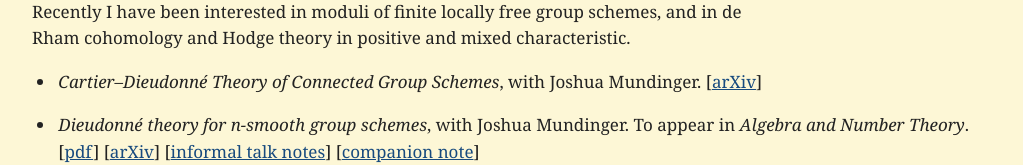
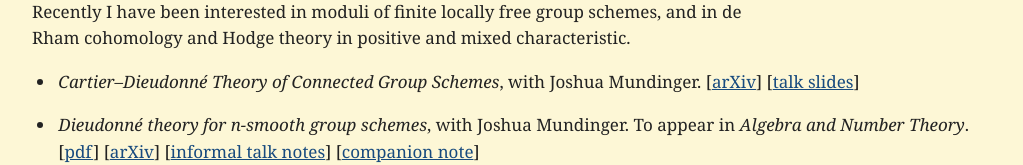
Before and after one commit to casimirkothari/casimirkothari.github.io, a plain HTML site: page index.html in a window 1280 px wide. Shown: the part 445-610 px from the top of the page, without its empty margins (128-1151 px from the left). Drawn offline with Linux system fonts and the light colour scheme.

Commit message:
Update index.html

```diff
--- a/index.html
+++ b/index.html
@@ -160,7 +160,7 @@
         <li>
           <i>Cartier&ndash;Dieudonné Theory of Connected Group Schemes</i>,
           with Joshua Mundinger.  <span class="links">
-            [<a href="https://arxiv.org/abs/2609.30586">arXiv</a>]
+            [<a href="https://arxiv.org/abs/2609.30586">arXiv</a>] [<a href="australiandirectionslides.pdf">talk slides</a>]
           </span>
         </li>
 
```
